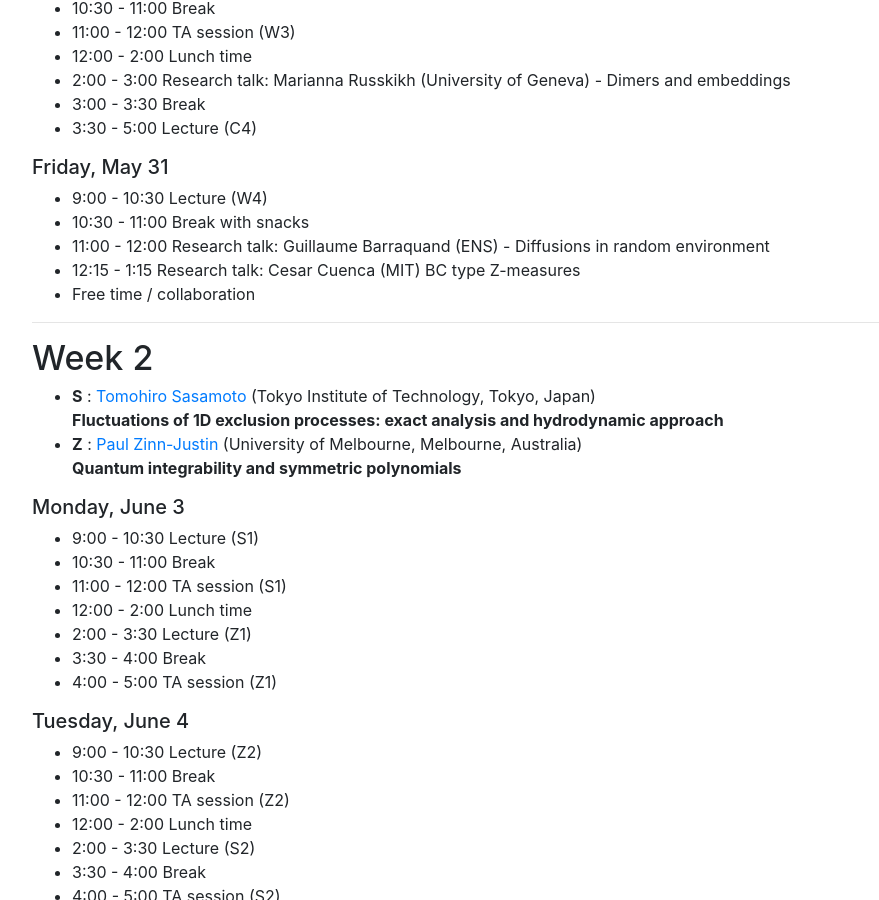
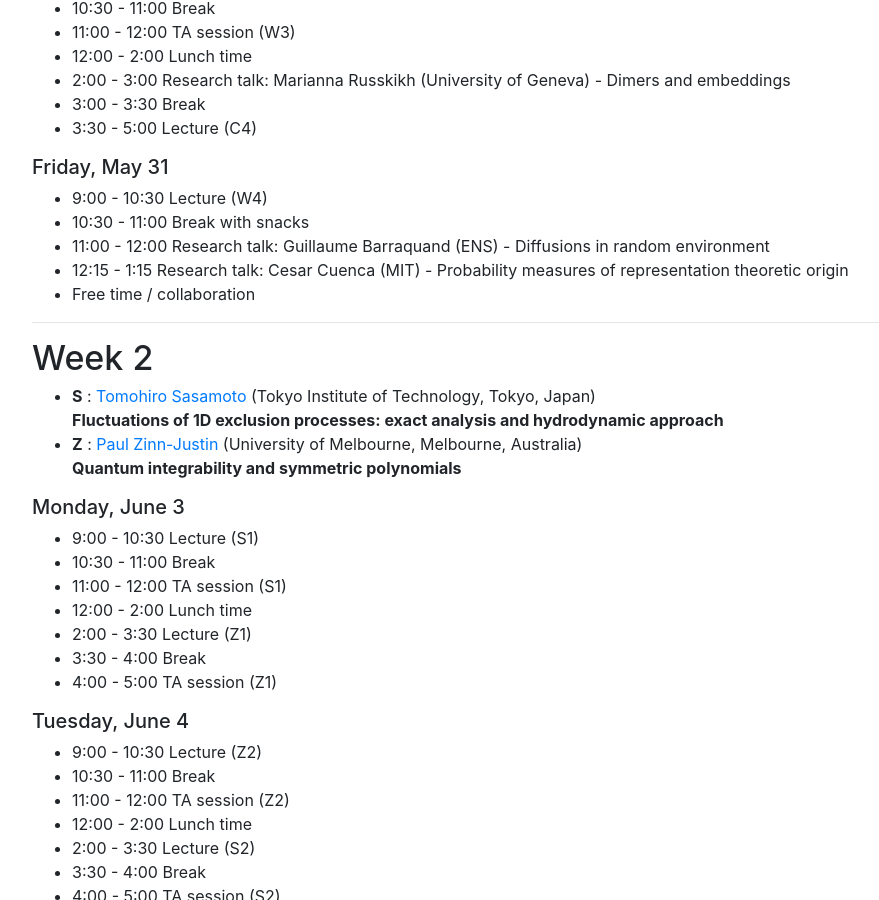
Before and after one commit to int-prob/int-prob-code, a Jekyll site: the page built from vipss2019/schedule.md, in a window 1280 px wide and 900 px high, scrolled down 861 px. Shown: the whole window, without its empty margins (53-932 px from the left). Built offline with Jekyll 4.4.1, drawn with Linux system fonts in a browser that asks for light colours; nearby versions of some CDN libraries.

Commit message:
update schedule.md at Wed May 29 18:58:56 EDT 2019

```diff
--- a/vipss2019/schedule.md
+++ b/vipss2019/schedule.md
@@ -136,7 +136,7 @@ talk is based on joint works with Ivan Corwin and Mark Rychnovsky.
 </div>
 </details></li>
 <li>
-<details><summary>12:15 - 1:15 Research talk: Cesar Cuenca (MIT) BC type Z-measures</summary>
+<details><summary>12:15 - 1:15 Research talk: Cesar Cuenca (MIT) - Probability measures of representation theoretic origin</summary>
 <div style="padding:10px">
 We introduce the BC type Z-measures as members of a 4-parameter family of point processes, with origins in the representation theory of the infinite-dimensional orthogonal and symplectic groups. The main result we present is that the BC type Z-measures are determinantal point processes with explicit correlation kernels, in terms of hypergeometric functions. In joint work with Grigori Olshanski, we have defined natural q-analogues of the BC type Z-measures. Our construction is based on the theory of q-hypergeometric orthogonal polynomials, though we hope that these measures can also be constructed from the representation theory of quantum groups. The last part of the talk is a brief overview of the quantization of the BC type Z-measures.
 </div>
```
